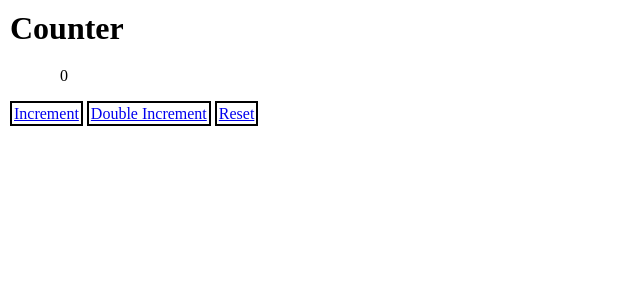
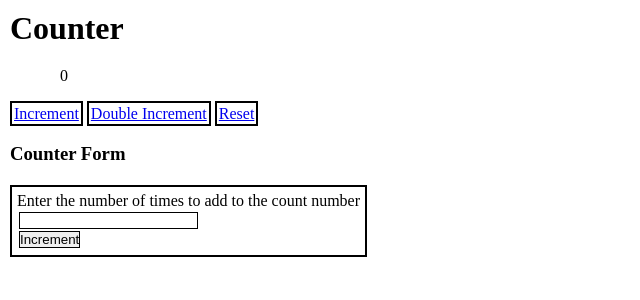
Before and after one commit to robert-godlewski/counter_flask, a Flask app: page / in a window 1280 px wide. Shown: the top 300 px of the page, without its empty margins (0-640 px from the left). Run offline with Flask 2, Linux system fonts and the light colour scheme.

Commit message:
Added a form to increase the counter based off of what the user wants.

```diff
--- a/server.py
+++ b/server.py
@@ -1,4 +1,4 @@
-from flask import Flask, render_template, redirect, session
+from flask import Flask, render_template, redirect, session, request
 
 
 app = Flask(__name__)
@@ -21,5 +21,10 @@ def double_count():
     session['count'] += 1
     return redirect('/')
 
+@app.route('/custom_count', methods=['POST'])
+def custom_count():
+    session['count'] += int(request.form['count'])-1
+    return redirect('/')
+
 
 if __name__ == "__main__": app.run(debug=True, port=8000)
--- a/static/style.css
+++ b/static/style.css
@@ -20,3 +20,20 @@ a {
     padding: 2px;
     margin-top: 20px;
 }
+
+h3 {
+    margin-top: 20px;
+}
+
+form {
+    display: inline-block;
+    border: 2px black solid;
+    margin-top: 20px;
+    padding: 5px;
+}
+
+input {
+    display: block;
+    border: 1px black solid;
+    margin: 2px;
+}
--- a/templates/index.html
+++ b/templates/index.html
@@ -14,5 +14,13 @@
     <a href="/">Increment</a>
     <a href="/double_count">Double Increment</a>
     <a href="/destroy_session">Reset</a>
+    <h3>Counter Form</h3>
+    <form action='custom_count' method='post'>
+        <label for='count'>
+            Enter the number of times to add to the count number
+        </label>
+        <input type="text" name='count'>
+        <input type="submit" value="Increment">
+    </form>
 </body>
 </html>
```
